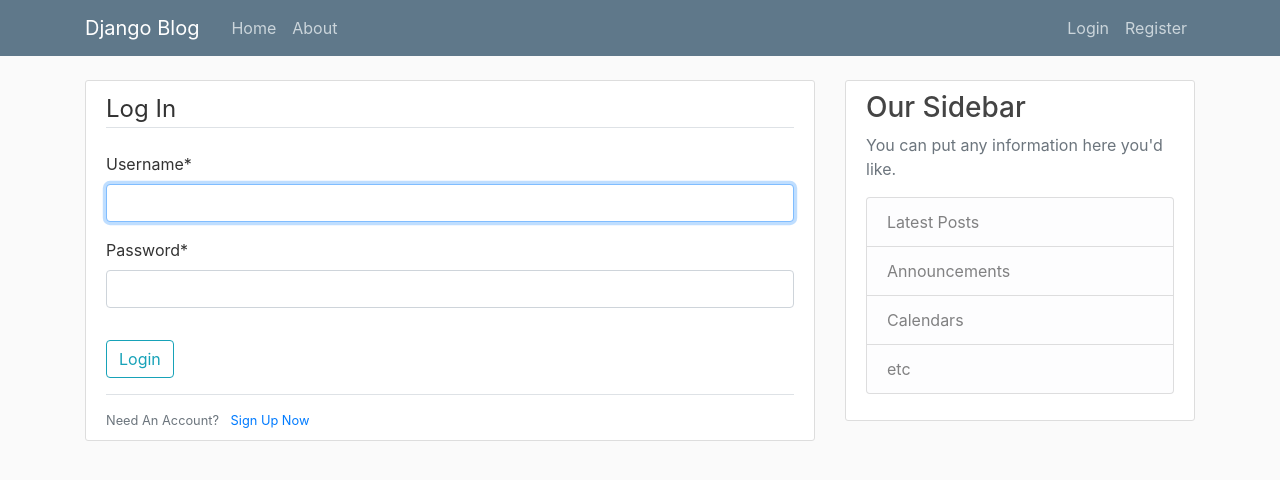
After one commit to kunj11/blog_using_django, a Django app: page /login/ in a window 1280 px wide. The commit adds this page. Shown: the top 480 px of the page. Run offline with Django 3.2, Linux system fonts and the light colour scheme; some libraries are stand-ins or nearby versions.

Commit message:
login_logout flow

```diff
--- a/django_project/settings.py
+++ b/django_project/settings.py
@@ -125,3 +125,6 @@
     os.path.join(BASE_DIR, 'static')
 ]
 CRISPY_TEMPLATE_PACK = 'bootstrap4'
+
+LOGIN_REDIRECT_URL = 'blog-home'
+LOGIN_URL = 'login'
--- a/django_project/urls.py
+++ b/django_project/urls.py
@@ -14,10 +14,13 @@
     2. Add a URL to urlpatterns:  path('blog/', include('blog.urls'))
 """
 from django.contrib import admin
+from django.contrib.auth import views as auth_views
 from django.urls import path, include
 
 urlpatterns = [
     path('admin/', admin.site.urls),
-    path('register/', include('users.urls')),
+    path('', include('users.urls')),
+    path('login/', auth_views.LoginView.as_view(template_name='users/login.html'), name='login'),
+    path('logout/', auth_views.LogoutView.as_view(template_name='users/logout.html'), name='logout'),
     path('', include('blog.urls')),
 ]
--- a/templates/blog/base.html
+++ b/templates/blog/base.html
@@ -26,8 +26,13 @@
             </div>
             <!-- Navbar Right Side -->
             <div class="navbar-nav">
-              <a class="nav-item nav-link" href="#">Login</a>
-              <a class="nav-item nav-link" href="{% url 'register'%}">Register</a>
+              {% if user.is_authenticated %}
+                <a class="nav-item nav-link" href="{% url 'profile' %}">Profile</a>
+                <a class="nav-item nav-link" href="{% url 'logout' %}">Logout</a>
+              {% else %}
+                <a class="nav-item nav-link" href="{% url 'login' %}">Login</a>
+                <a class="nav-item nav-link" href="{% url 'register' %}">Register</a>
+              {% endif %}
             </div>
           </div>
         </div>
--- /dev/null
+++ b/templates/users/login.html
@@ -0,0 +1,22 @@
+{% extends "blog/base.html" %}
+{% load crispy_forms_tags %}
+{% block content %}
+    <div class="content-section">
+        <form method="POST">
+            {% csrf_token %}
+            <fieldset class="form-group">
+                <legend class="border-bottom mb-4">Log In</legend>
+                {{ form|crispy }}
+            </fieldset>
+            <div>
+                <button class="btn btn-outline-info" type="submit">Login</button>
+            </div>
+        </form>
+        <div class="border-top pt-3">
+            <small class="text-muted">
+                Need An Account? <a class="ml-2" href="{% url 'register' %}">Sign Up Now</a>
+            </small>
+        </div>
+
+    </div>
+{% endblock content %}
--- /dev/null
+++ b/templates/users/profile.html
@@ -0,0 +1,5 @@
+{% extends "blog/base.html" %}
+{% load crispy_forms_tags %}
+{% block content %}
+    <h1>{{ user.username }}</h1>
+{% endblock content %}
--- a/users/urls.py
+++ b/users/urls.py
@@ -2,5 +2,6 @@
 from . import views
 
 urlpatterns = [
-    path('', views.register, name='register'),
+    path('register/', views.register, name='register'),
+    path('profile/', views.profile, name='profile'),
 ]
```
Also changed, not shown: templates/users/logout.html (added, +9 -0 lines), users/views.py (+7 -2 lines), db.sqlite3.
